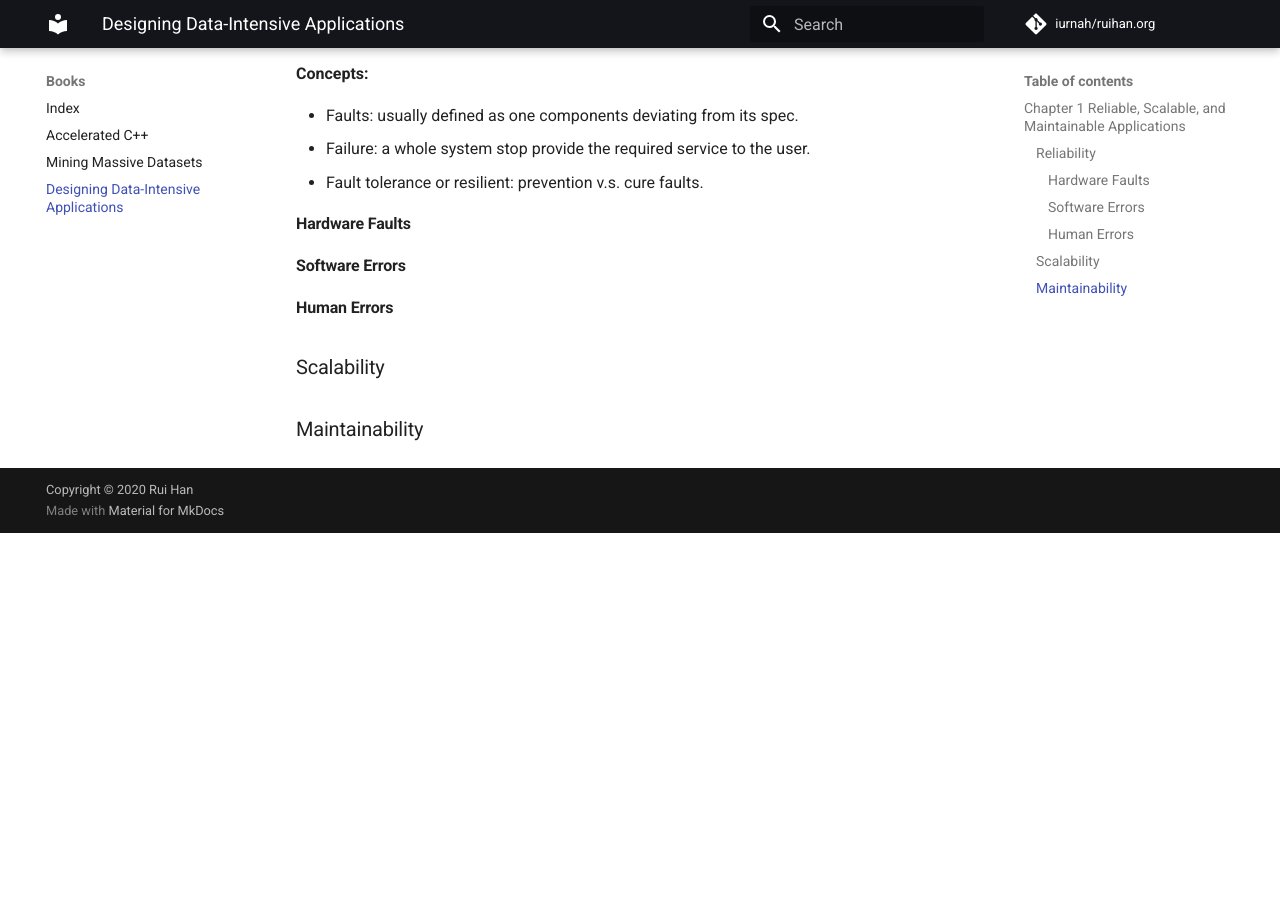
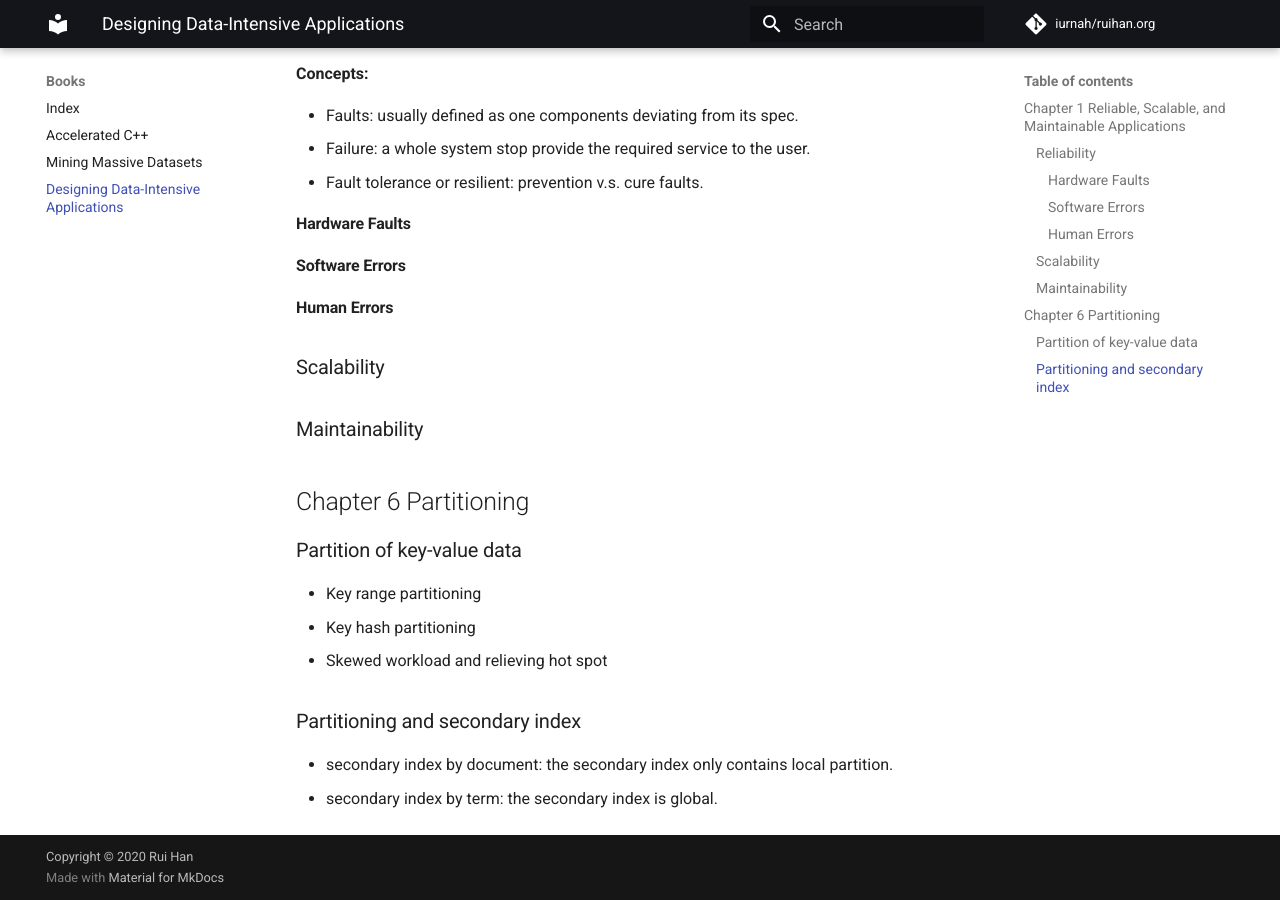
Before and after one commit to iurnah/ruihan.org, an MkDocs documentation site: the page built from docs/books/designing-data-intensive-applications/notes.md, in a window 1280 px wide and 900 px high, scrolled down 678 px. Built offline with MkDocs 1.6.1 and Material for MkDocs 9.7.7, drawn with Linux system fonts in a browser that asks for light colours; comment, search, counter and statistics services are not loaded; before the commit the page ends 1211 px from its top, so only the background shows below that.

Commit message:
DDIA chapter 6 notes

```diff
--- a/docs/books/designing-data-intensive-applications/notes.md
+++ b/docs/books/designing-data-intensive-applications/notes.md
@@ -32,3 +32,16 @@ __Concepts:__
 ### Scalability
 
 ### Maintainability
+
+## Chapter 6 Partitioning
+
+### Partition of key-value data
+
+* Key range partitioning
+* Key hash partitioning
+* Skewed workload and relieving hot spot
+
+### Partitioning and secondary index
+
+* secondary index by document: the secondary index only contains local partition.
+* secondary index by term: the secondary index is global.
```
